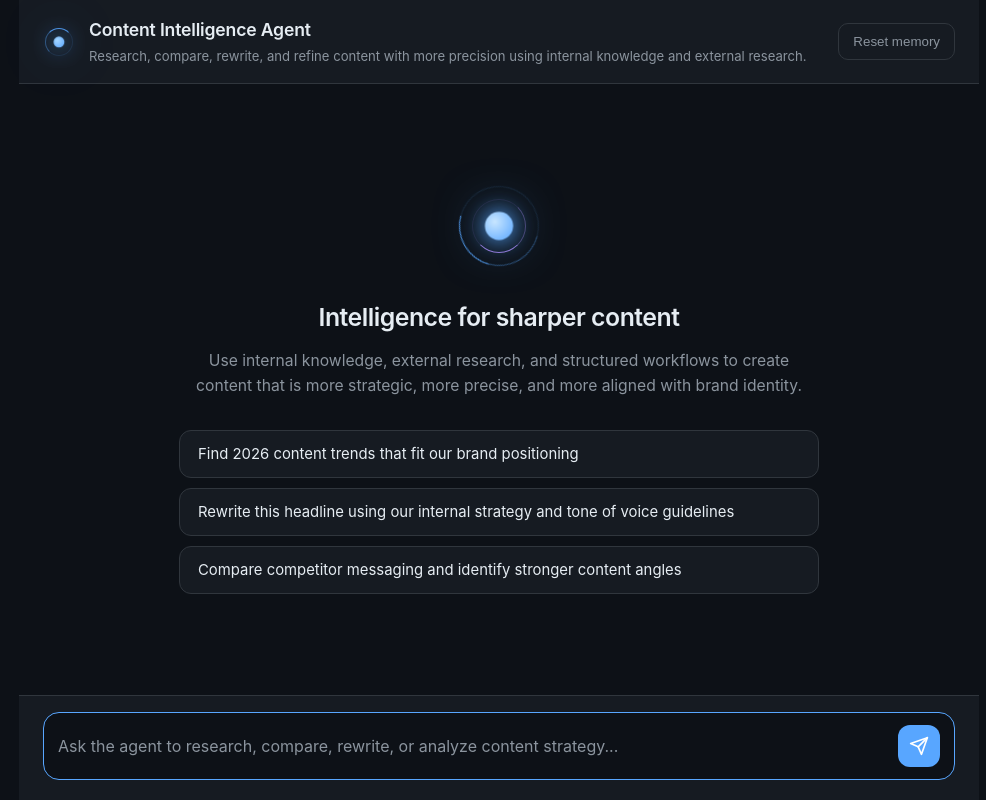
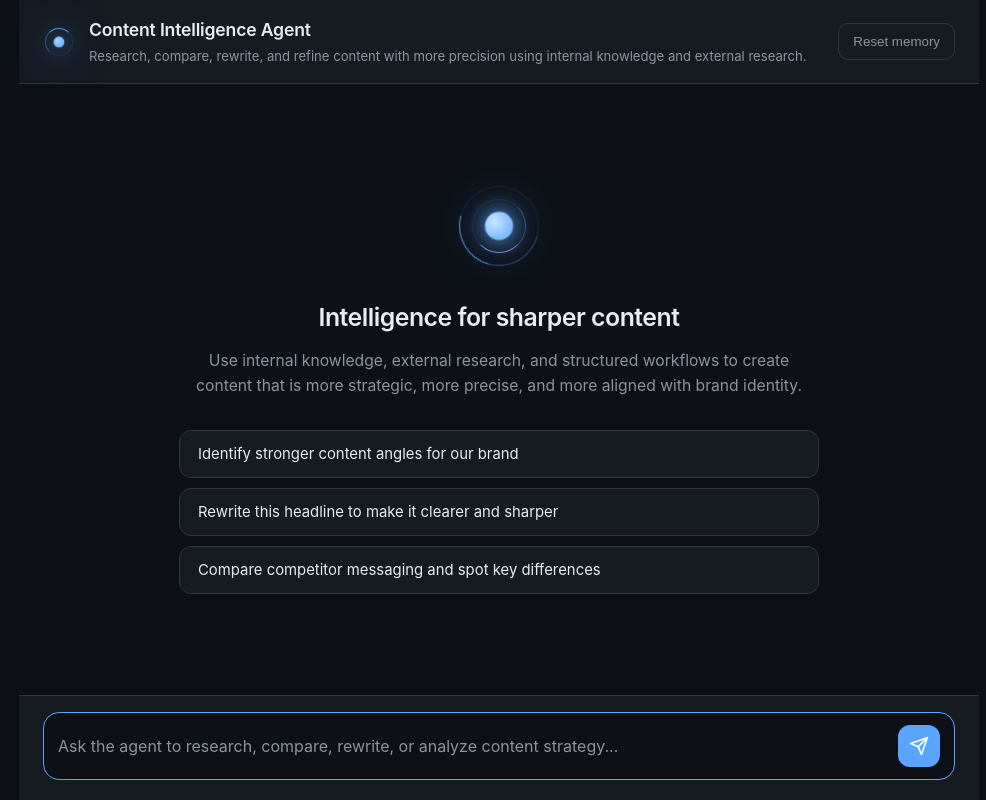
Before and after one commit to ccbaron/AI-Agent-content-strategy, a website: page frontend/index.html in a window 1280 px wide. Shown: the whole page, without its empty margins (141-1127 px from the left). Drawn offline with Linux system fonts and the light colour scheme.

Commit message:
docs: refine project documentation and onboarding copy

```diff
--- a/frontend/index.html
+++ b/frontend/index.html
@@ -41,13 +41,13 @@
 
           <div class="suggestions">
             <button class="suggestion" data-suggestion type="button">
-              Find 2026 content trends that fit our brand positioning
+              Identify stronger content angles for our brand
             </button>
             <button class="suggestion" data-suggestion type="button">
-              Rewrite this headline using our internal strategy and tone of voice guidelines
+              Rewrite this headline to make it clearer and sharper
             </button>
             <button class="suggestion" data-suggestion type="button">
-              Compare competitor messaging and identify stronger content angles
+              Compare competitor messaging and spot key differences
             </button>
           </div>
         </section>
```
Also changed, not shown: README.md.
